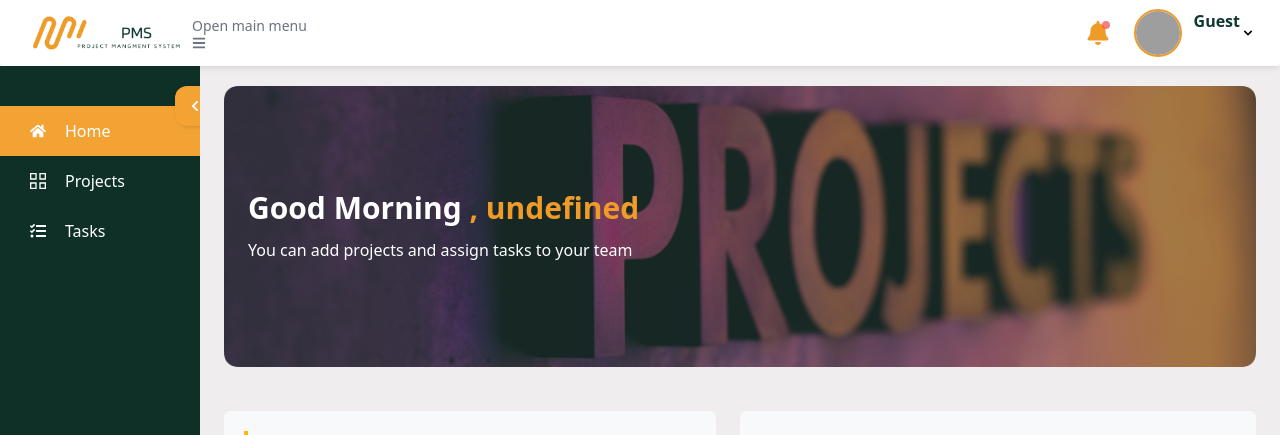
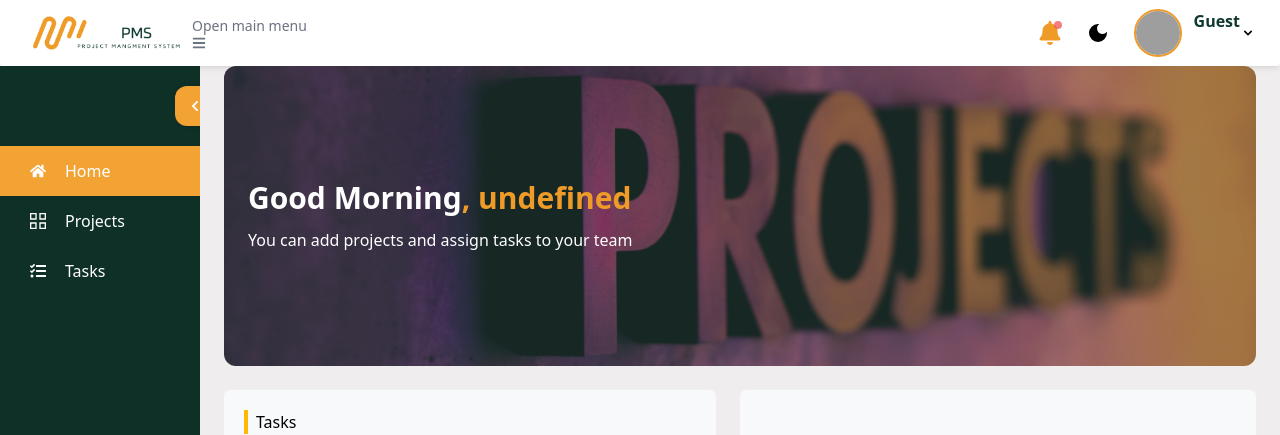
Before and after one commit to IbrahimMohram1/PMS, a React (Vite) app: page /dashboard in a window 1280 px wide. Shown: the top 435 px of the page. Built offline with nearby package versions, Linux system fonts and the light colour scheme; no server answers; sample sign-in values are in the browser's storage; grey boxes are pictures that could not be loaded; what chartjs-plugin-datalabels would draw is missing.

Commit message:
Update : Update some things and Add DarkComponents

```diff
--- a/src/DashboardMoudule/Dashboard.jsx
+++ b/src/DashboardMoudule/Dashboard.jsx
@@ -26,23 +26,20 @@ export default function Dashboard() {
   return (
     <div className="min-h-screen bg-[#d3cfcf5e] flex flex-col">
       {/* Header Section */}
-      <div className="mx-4 sm:mx-6 py-5 relative rounded-xl overflow-hidden">
-        <img
-          src={headerimg}
-          className="w-full h-auto rounded-xl"
-          alt="Dashboard Header"
-        />
-        <div className="absolute inset-0 flex flex-col justify-center px-4 sm:px-6 text-white gap-3 rounded-xl">
+      <div
+        className="mx-4 sm:mx-6 h-75 py-10 px-4 sm:px-6 rounded-xl text-white flex flex-col justify-center gap-3 bg-cover bg-center"
+        style={{ backgroundImage: `url(${headerimg})` }}
+      >
         <h3 className="text-2xl sm:text-3xl font-bold">
-            {greeting}{" "}
+          {greeting}
           <span className="text-[#EF9B28]">
             {user ? `, ${user.userName}` : ""}
           </span>
         </h3>
-          <p className="text-sm sm:text-base">
+
+        <p className="text-sm sm:text-base max-w-xl">
           You can add projects and assign tasks to your team
         </p>
-        </div>
       </div>
 
       {/* Main Sections: Tasks & Users */}
@@ -87,15 +84,15 @@ export default function Dashboard() {
               </h5>
               <p>Lorem ipsum dolor sit amet consectetur adipisicing elit.</p>
               <div className="my-5">
-                <div className="flex gap-x-7 items-center">
-                  <div className="w-1/3 py-5 px-4 bg-[#E5E6F4] rounded-md flex flex-col items-start gap-y-2">
+                <div className="flex gap-x-7 gap-y-3 items-center md:flex-nowrap flex-wrap">
+                  <div className="md:w-1/2 w-full py-5 px-4 bg-[#E5E6F4] rounded-md flex flex-col items-start gap-y-2">
                     <div className="bg-[#CFD1EC] p-3 text-black rounded-md">
                       <FaChartBar />
                     </div>
                     <span className="text-gray-500">Active</span>
                     <h6>{data.activatedEmployeeCount}</h6>
                   </div>
-                  <div className="w-1/3 py-5 px-4 bg-[#F4F4E5] rounded-md flex flex-col items-start gap-y-2">
+                  <div className="md:w-1/2 w-full py-5 px-4 bg-[#F4F4E5] rounded-md flex flex-col items-start gap-y-2">
                     <div className="bg-[#E4E4BC] p-3 text-black rounded-md">
                       <CiViewList />
                     </div>
--- a/src/ProjectModule/Component/Projects/Projects.jsx
+++ b/src/ProjectModule/Component/Projects/Projects.jsx
@@ -142,7 +142,7 @@ export default function Projects() {
                         {project.title}
                       </TableCell>
                       <TableCell>
-                        <span className="bg-[#4D6D66] text-white px-4 py-1.5 rounded-full text-xs font-medium">
+                        <span className="bg-[#4D6D66] text-white px-4 py-1.5 rounded-full text-xs font-medium text-nowrap">
                           {project.task?.length
                             ? `${
                                 project.task.filter((t) => t.status === "Done")
@@ -151,13 +151,13 @@ export default function Projects() {
                             : "No Tasks"}
                         </span>
                       </TableCell>
-                      <TableCell className="text-gray-500 hidden sm:table-cell">
+                      <TableCell className="text-gray-500  sm:table-cell">
                         {project.manager?.userName || "-"}
                       </TableCell>
-                      <TableCell className="text-gray-500 hidden sm:table-cell">
+                      <TableCell className="text-gray-500  sm:table-cell">
                         {project.description || "-"}
                       </TableCell>
-                      <TableCell className="text-gray-500 hidden sm:table-cell">
+                      <TableCell className="text-gray-500  sm:table-cell">
                         {project.creationDate
                           ? new Date(project.creationDate).toLocaleDateString(
                               "en-US",
--- a/src/Shared/MasterLayout/MasterLayout.jsx
+++ b/src/Shared/MasterLayout/MasterLayout.jsx
@@ -6,13 +6,13 @@ import NavBar from "../NavBar/NavBar";
 export default function MasterLayout() {
   return (
     <div>
-  <NavBar/>
+      <NavBar />
       <div className="h-screen flex">
         {/* Sidebar */}
         <SideBar />
 
         {/* Page Content */}
-      <div className="flex-1  overflow-y-auto">
+        <div className="flex-1  ">
           <Outlet />
         </div>
       </div>
--- a/src/Shared/NavBar/NavBar.jsx
+++ b/src/Shared/NavBar/NavBar.jsx
@@ -40,6 +40,7 @@ export default function NavBar() {
           <FaBell className="text-[#EF9B28] text-2xl hover:text-[#d18e20] transition-colors duration-200" />
           <span className="absolute top-0 right-0 w-2 h-2 bg-red-500 rounded-full animate-pulse"></span>
         </div>
+        <ToggleTheme />
 
         {/* Profile Dropdown */}
         <Dropdown
@@ -73,9 +74,6 @@ export default function NavBar() {
             <TbLockPassword size={18} />
             Change Pass
           </DropdownItem>
-          <DropdownItem>
-            <ToggleTheme />
-          </DropdownItem>
 
           <DropdownItem
             onClick={handelLogOut}
--- a/src/Shared/SideBar/SideBar.jsx
+++ b/src/Shared/SideBar/SideBar.jsx
@@ -66,7 +66,7 @@ export default function SideBar() {
             }),
           }}
         >
-          <div style={{ height: 40 }} />
+          <div style={{ marginTop: 80 }} />
 
           <MenuItem
             icon={<FaHome />}
--- a/src/Shared/ToggleTheme/ToggleTheme.jsx
+++ b/src/Shared/ToggleTheme/ToggleTheme.jsx
@@ -1,14 +1,13 @@
 import React, { useContext } from "react";
 import { ThemeContext } from "../../Context/DarkModeContext";
+import { CiLight } from "react-icons/ci";
+import { MdDarkMode } from "react-icons/md";
 
 export default function ToggleTheme() {
   let { darkMode, toggleTheme } = useContext(ThemeContext);
   return (
-    <button
-      onClick={toggleTheme}
-      className="px-4 py-2 rounded-md bg-gray-200 dark:bg-gray-800"
-    >
-      {darkMode ? "Light Mode ☀️" : "Dark Mode 🌙"}
-    </button>
+    <i onClick={toggleTheme} className="w-fit cursor-pointer text-2xl">
+      {darkMode ? <CiLight className="text-white" /> : <MdDarkMode />}
+    </i>
   );
 }
--- a/src/TasksModule/Components/Tasks/AllTask.jsx
+++ b/src/TasksModule/Components/Tasks/AllTask.jsx
@@ -103,7 +103,7 @@ export default function AllTask() {
             </Link>
           </div>
 
-          <div className="flex-1 p-4">
+          <div className="flex-1 p-4 ">
             <div className="rounded-xl border border-gray-200 bg-white shadow-sm overflow-hidden flex flex-col">
               {/* Internal Search & Filter Bar */}
               <div className="p-5 flex gap-3 items-center border-b border-gray-50 bg-white">
```
Lines whose indentation alone changed are shown as unchanged.
